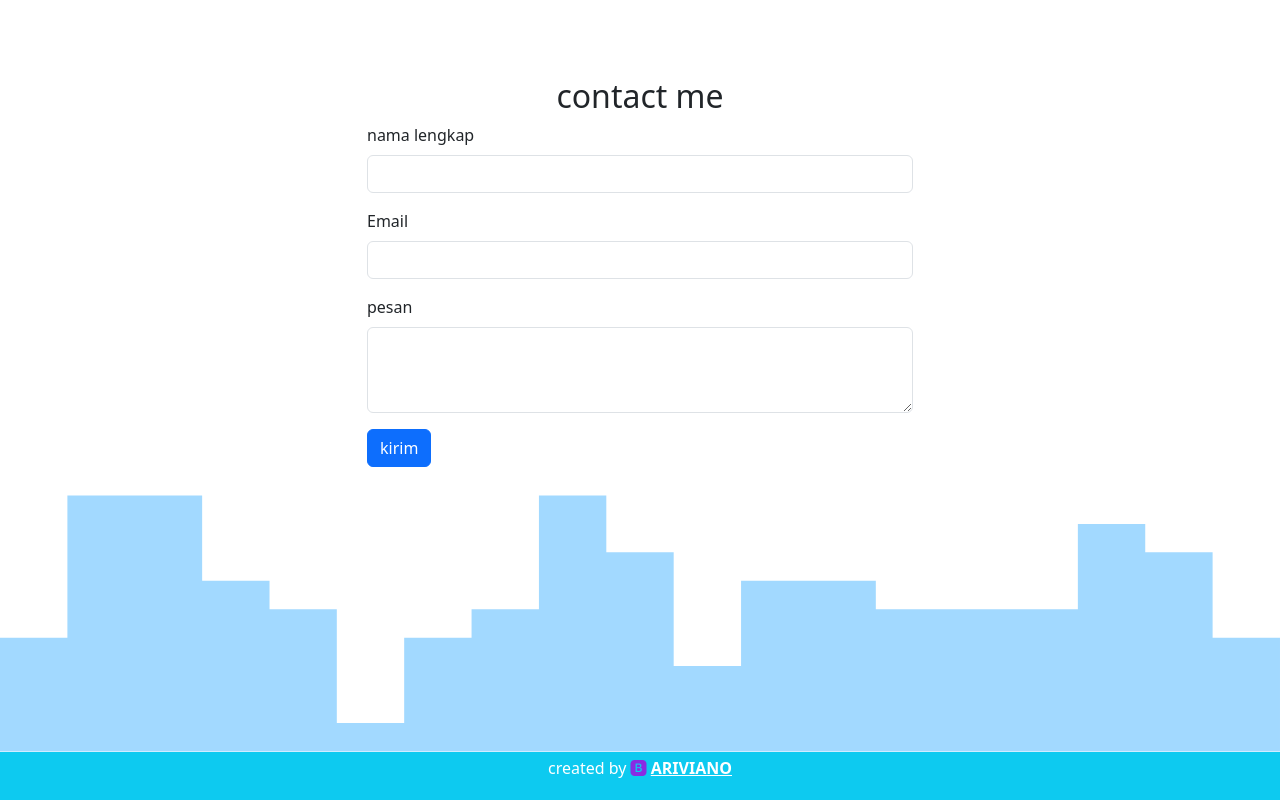
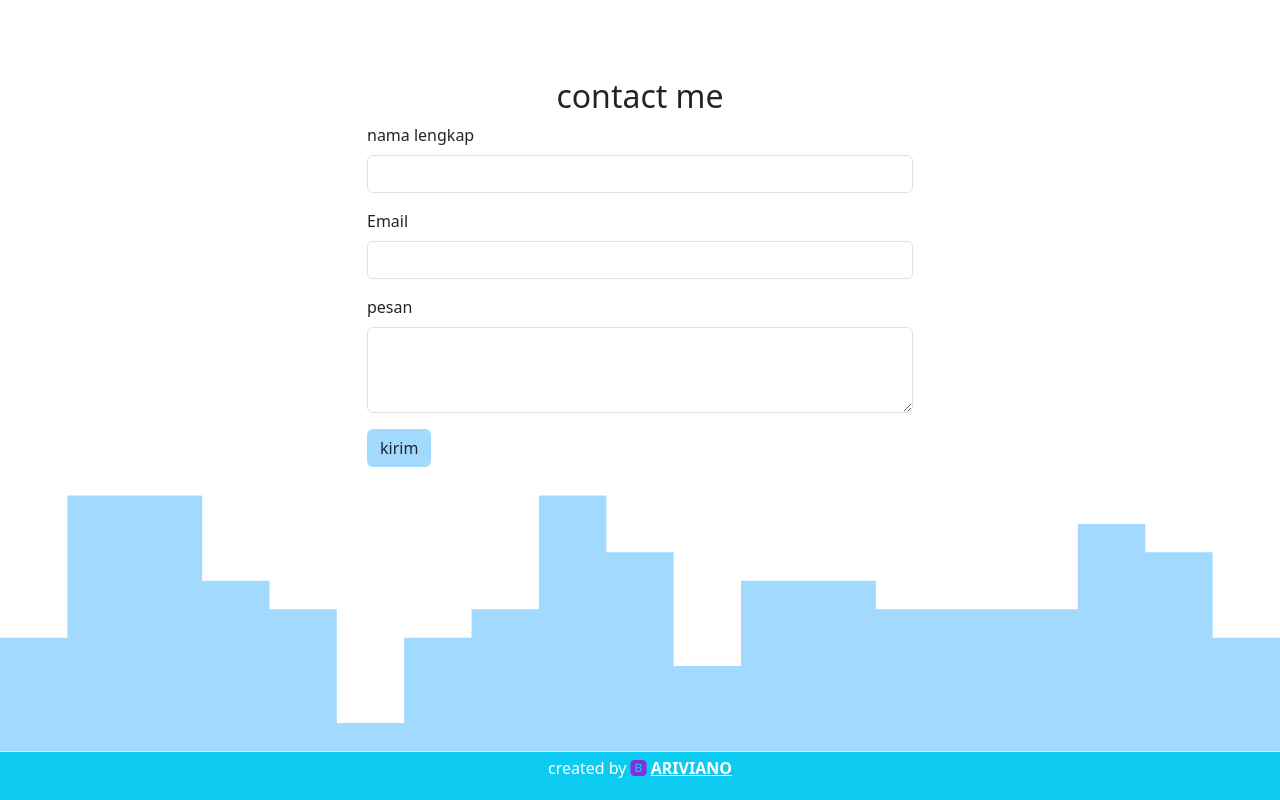
Before and after one commit to ariviano/ariviano.github.io, a plain HTML site: page index.html in a window 1280 px wide. Shown: the part 2236-3036 px from the top of the page. Drawn offline with nearby package versions, Linux system fonts and the light colour scheme.

Commit message:
mengubah warna tombol button dari biru tua ke muda

```diff
--- a/index.html
+++ b/index.html
@@ -149,7 +149,7 @@
                 <label for="pesan" class="form-label">pesan</label>
                 <textarea class="form-control" id="pesan" rows="3"></textarea>
               </div>
-              <button type="submit" class="btn btn-primary">kirim</button>
+              <button type="submit" class="btn" style="background-color: #a2d9ff">kirim</button>
             </form>
           </div>
         </div>
```
